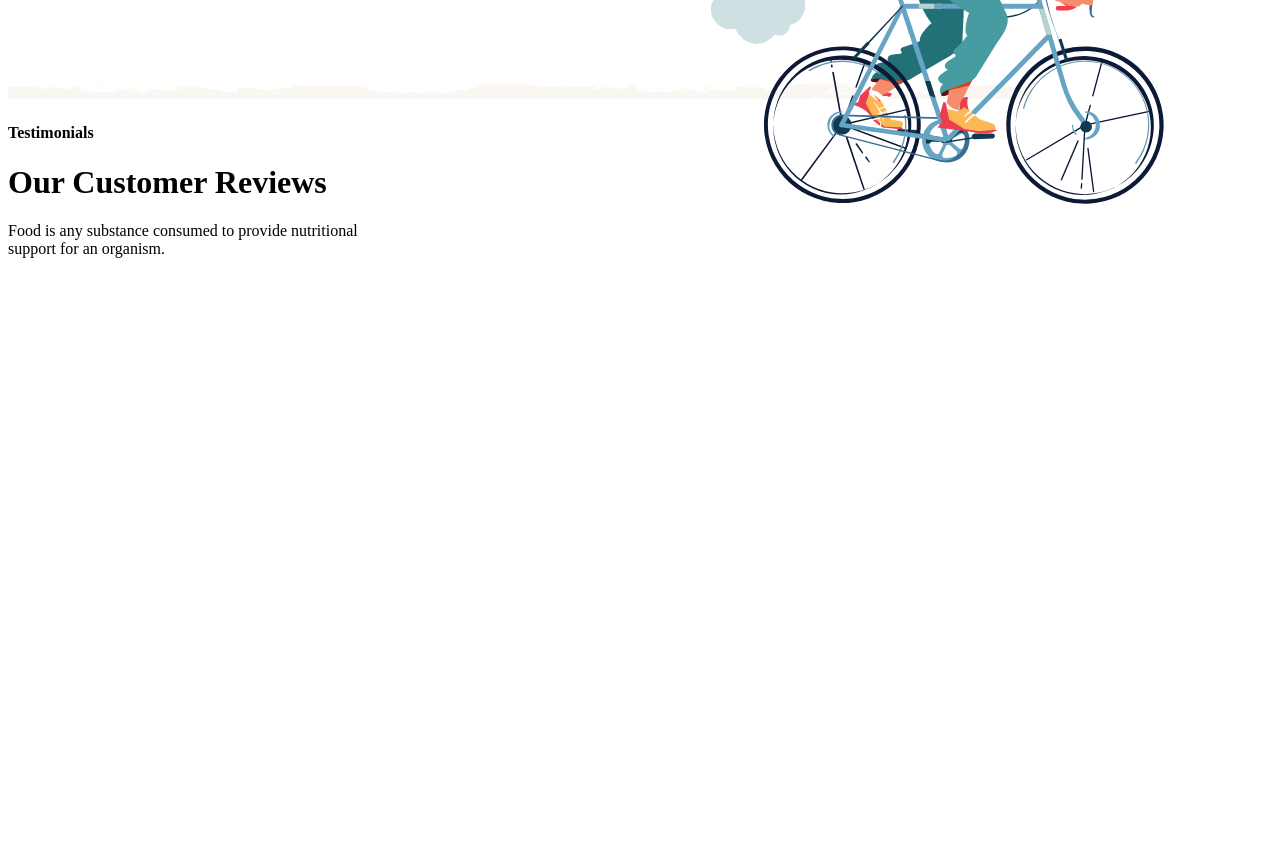
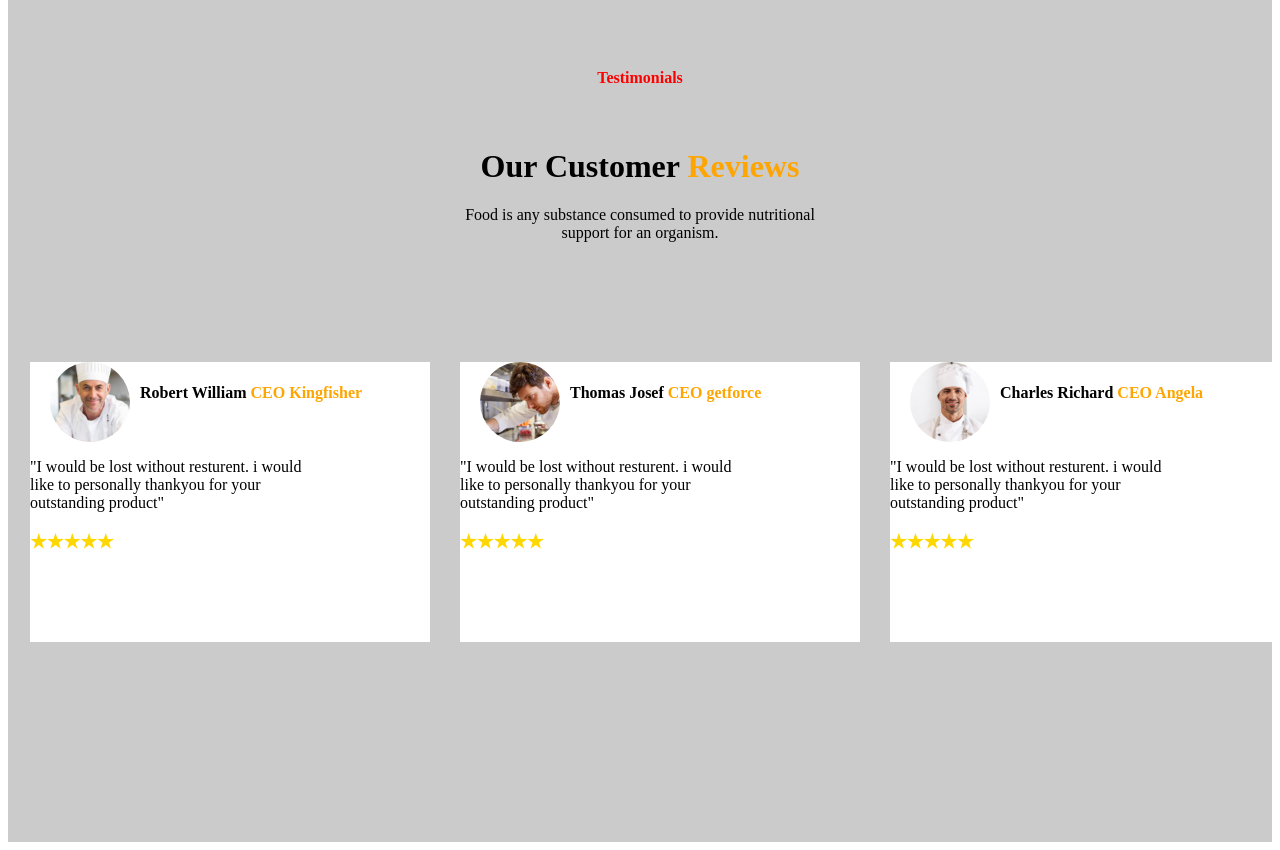
Before and after one commit to devika1303/food_ordering_website, a plain HTML site: page index.html in a window 1280 px wide. Shown: the part 4965-5815 px from the top of the page. Before the commit the page ends 5239 px from the top, so only its background shows below. Drawn offline with Linux system fonts and the light colour scheme.

Commit message:
7th updated

```diff
--- a/index.html
+++ b/index.html
@@ -230,16 +230,44 @@
 </div>
 
 <div class="seventhpage">
-    <img src="images/shape-grey.png" class="gray" alt="">
+
     <div class="seventhmain">
         <div class="seventhheading">
             <h4>Testimonials</h4>
-            <h1>Our Customer Reviews</h1>
+            <br>
+            <h1>Our Customer <span class="ceo">Reviews</span></h1>
             <p>Food is any substance consumed to provide nutritional<br>support for an organism.</p>
 
         </div>
 
         <div class="reviewcard">
+
+            <div class="review">
+                <div class="topsection">
+                    <img src="images/avatar-1.jpg" alt="">
+                    <h4>Robert William <span class="ceo">CEO Kingfisher</span></h4>
+                </div>
+                <p>"I would be lost without resturent. i would <br> like to personally thankyou for your <br>outstanding product"</p>
+                <h3>★★★★★</h3>
+            </div>
+
+            <div class="review">
+                <div class="topsection">
+                    <img src="images/avatar-2.jpg" alt="">
+                    <h4> Thomas Josef <span class="ceo">CEO getforce</span></h4>
+                </div>
+                <p>"I would be lost without resturent. i would <br> like to personally thankyou for your <br>outstanding product"</p>
+                <h3>★★★★★</h3>
+            </div>
+
+            <div class="review">
+                <div class="topsection">
+                    <img src="images/avatar-3.jpg" alt="">
+                    <h4>Charles Richard <span>CEO Angela</span></h4>
+                </div>
+                <p>"I would be lost without resturent. i would <br> like to personally thankyou for your <br>outstanding product"</p>
+                <h3>★★★★★</h3>
+            </div>
 
         </div>
 
--- a/project.css
+++ b/project.css
@@ -352,7 +352,7 @@ span{
     color:orange;
 }
 .fifthleft p{
-    color:#dddddd;
+    color:rgb(200, 199, 199);
     font-size:17px;
     margin-bottom:35px;
 }
@@ -427,13 +427,61 @@ span{
     align-items:center;
 }
 .cloudsbg{
-    width:400px;
+    width:300px;
+    left: 50%;
 }
 .deliveryboy{
     position:absolute;
-    width:530px;
+    width:330px;
     bottom:0;
     left:50%;
     transform:translateX(-50%);
-    top: 50px;
+    top: 7px;
 }
+.seventhmain{
+    background: rgb(203, 203, 203);
+    padding: 50px;
+    position: relative;
+}
+.topsection{
+    display: flex;
+    margin-left: 20px;
+    gap: 10px;
+}
+.seventhheading h4{
+    text-align: center;
+    color: red;
+}
+.seventhheading h1{
+    text-align: center;
+}
+.seventhheading span{
+    color: orange;
+}
+.seventhheading p{
+    text-align: center;
+}
+.reviewcard{
+    display: flex;
+    gap: 30px;
+    justify-self: center;
+    margin-top: 120px;
+}
+.review{
+    width: 400px;
+    height: 280px;
+    background: white;
+    left: 20px;
+    position: relative;
+    overflow: hidden;
+    margin-bottom: 150px;
+}
+.review img{
+    border-radius: 50%;
+    width: 80px;
+    height: 80px;
+    text-align: left;
+}
+.review h3{
+    color: gold;
+}
```
